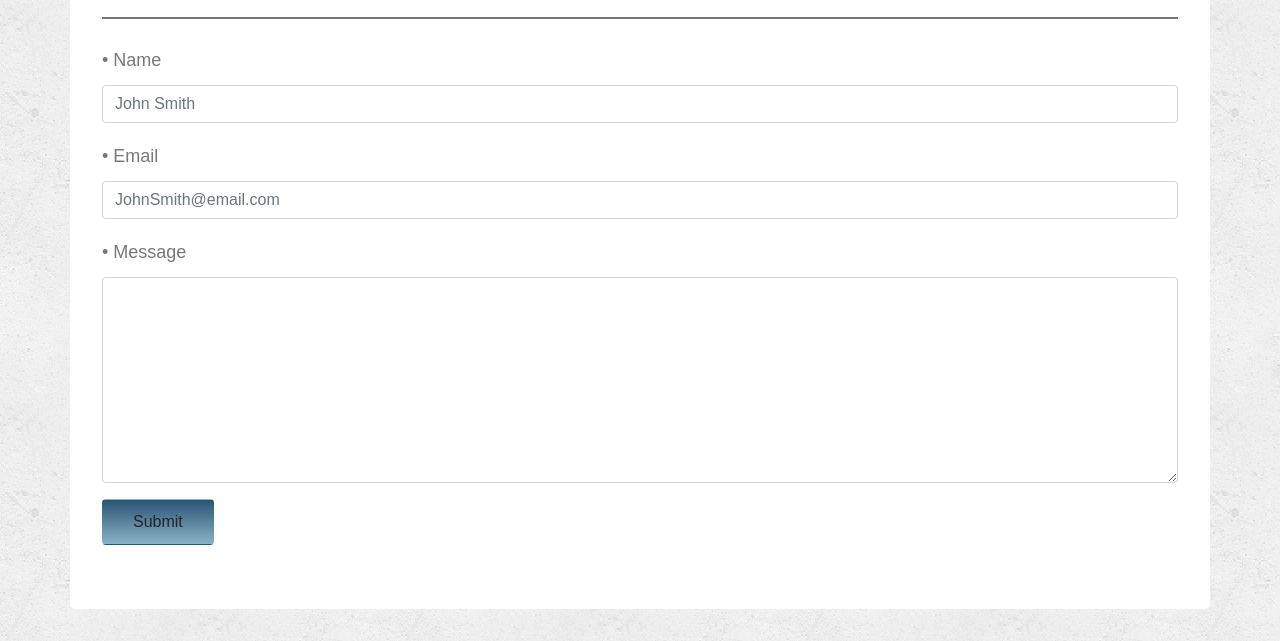
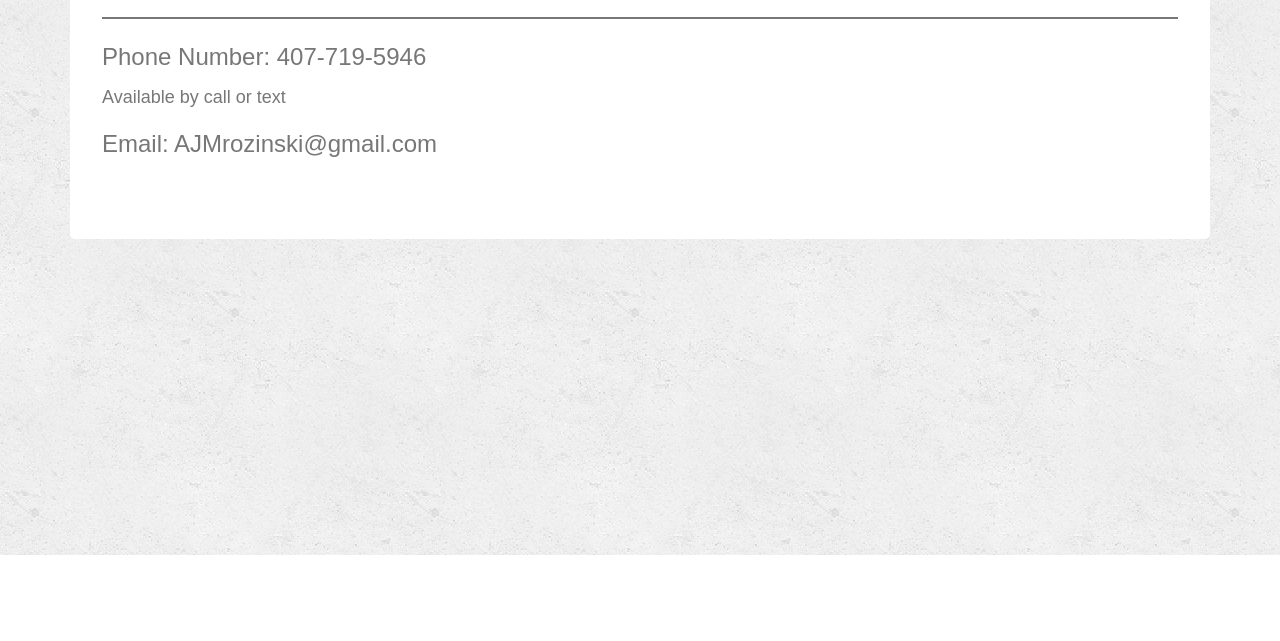
Before and after one commit to amrozinski88/Bootstrap-Portfolio, a plain HTML site: page contact.html in a window 1280 px wide. Shown: the part 245-886 px from the top of the page. After the commit the page ends 800 px from the top, so only its background shows below. Drawn offline with nearby package versions, Linux system fonts and the light colour scheme.

Commit message:
updating info

```diff
--- a/contact.html
+++ b/contact.html
@@ -40,24 +40,13 @@
             <hr class="my-4">
             <form>
                 <div class="form-group">
+                  <h4>Phone Number: 407-719-5946</h4>
+                  <p>Available by call or text</p>
+                  <h4>Email: AJMrozinski@gmail.com</h4>
 
-                  <label for="exampleFormControlInput1">• Name</label>
-                  <input type="email" class="form-control" id="exampleFormControlInput1" placeholder="John Smith">
                 </div>
 
-                <div class="form-group">
 
-                    <label for="exampleFormControlInput1">• Email</label>
-                    <input type="email" class="form-control" id="exampleFormControlInput1" placeholder="JohnSmith@email.com">
-                  </div>
-
-
-                <div class="form-group">
-                  <label for="exampleFormControlTextarea1">• Message</label>
-                  <textarea class="form-control" id="exampleFormControlTextarea1" rows="8"></textarea>
-                </div>
-              </form>
-              <button class="btn" type="submit">Submit</button>
 
           </div>
          </div>
```
Also changed, not shown: index.html (+2 -4 lines), portfolio.html (+6 -0 lines), assets/images/train.jpg (added), 1 other file.
